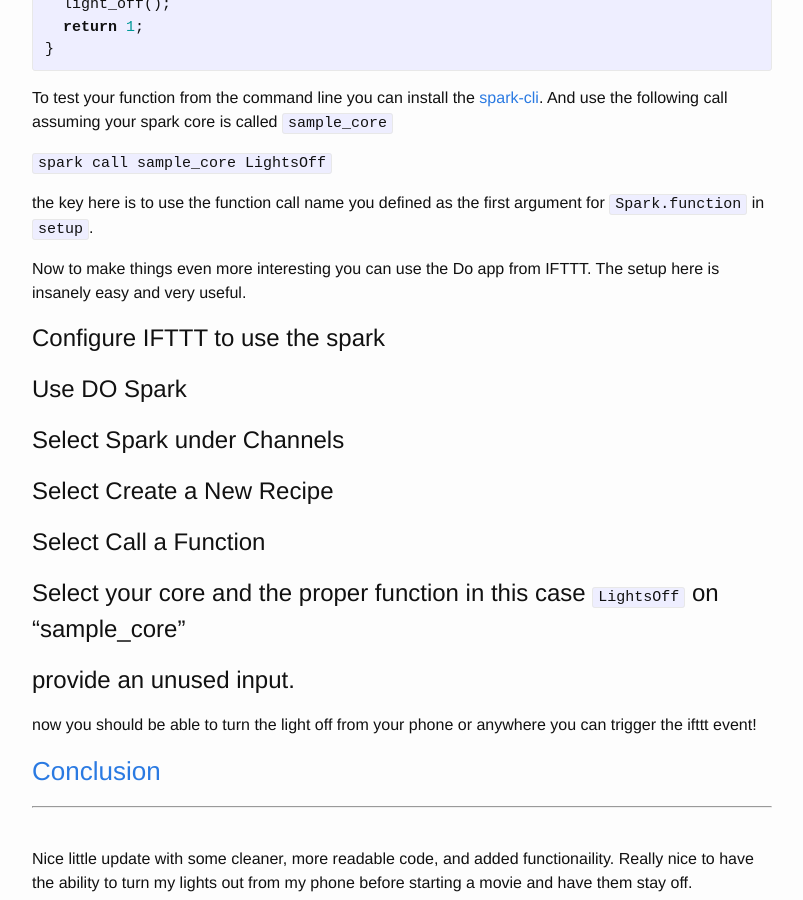
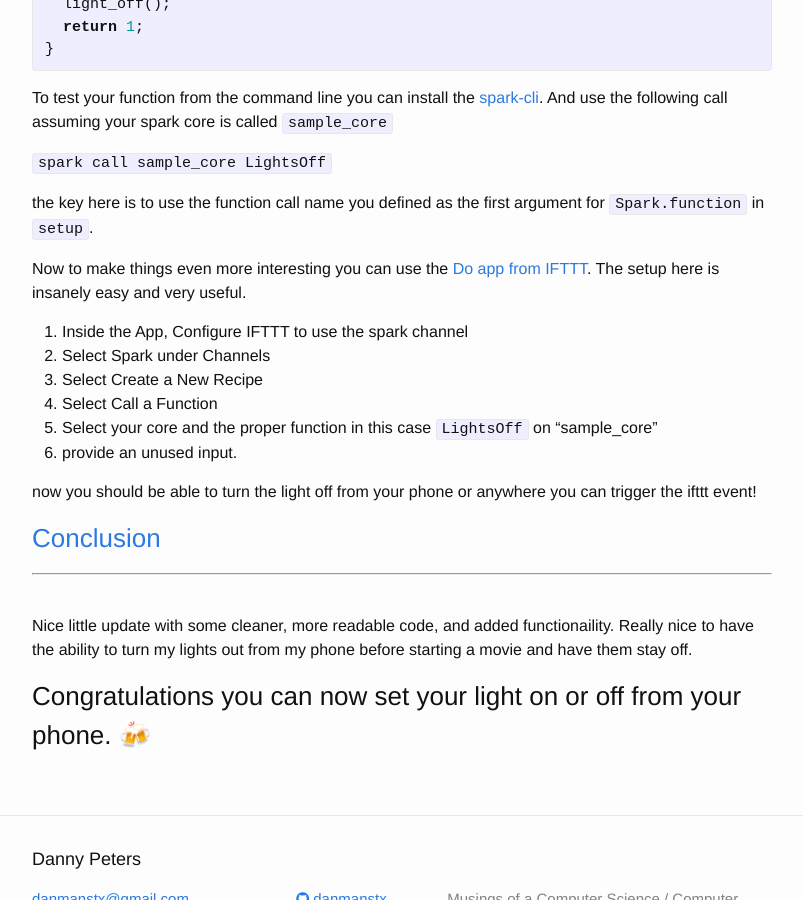
Before and after one commit to danmanstx/dannypetersme, a Jekyll site: the page built from _posts/2015-04-24-spark-core-motion-light-revisited-with-do-ifttt-integration.markdown, in a window 1280 px wide and 900 px high, scrolled down 3549 px. Shown: the whole window, without its empty margins (238-1041 px from the left). Built offline with Jekyll 4.4.1, drawn with Linux system fonts in a browser that asks for light colours; nearby versions of some CDN libraries; comment, search, counter and statistics services are not loaded.

Commit message:
updated number list

```diff
--- a/_posts/2015-04-24-spark-core-motion-light-revisited-with-do-ifttt-integration.markdown
+++ b/_posts/2015-04-24-spark-core-motion-light-revisited-with-do-ifttt-integration.markdown
@@ -139,15 +139,14 @@
 
 the key here is to use the function call name you defined as the first argument for `Spark.function` in `setup`.
 
-Now to make things even more interesting you can use the Do app from IFTTT. The setup here is insanely easy and very useful.
+Now to make things even more interesting you can use the [Do app from IFTTT](https://ifttt.com/products/do/button). The setup here is insanely easy and very useful.
 
-# Configure IFTTT to use the spark
-# Use DO Spark
-# Select Spark under Channels
-# Select Create a New Recipe
-# Select Call a Function
-# Select your core and the proper function in this case `LightsOff` on "sample_core"
-# provide an unused input.
+1. Inside the App, Configure IFTTT to use the spark channel
+2. Select Spark under Channels
+3. Select Create a New Recipe
+4. Select Call a Function
+5. Select your core and the proper function in this case `LightsOff` on "sample_core"
+6. provide an unused input.
 
 now you should be able to turn the light off from your phone or anywhere you can trigger the ifttt event!
 
```
